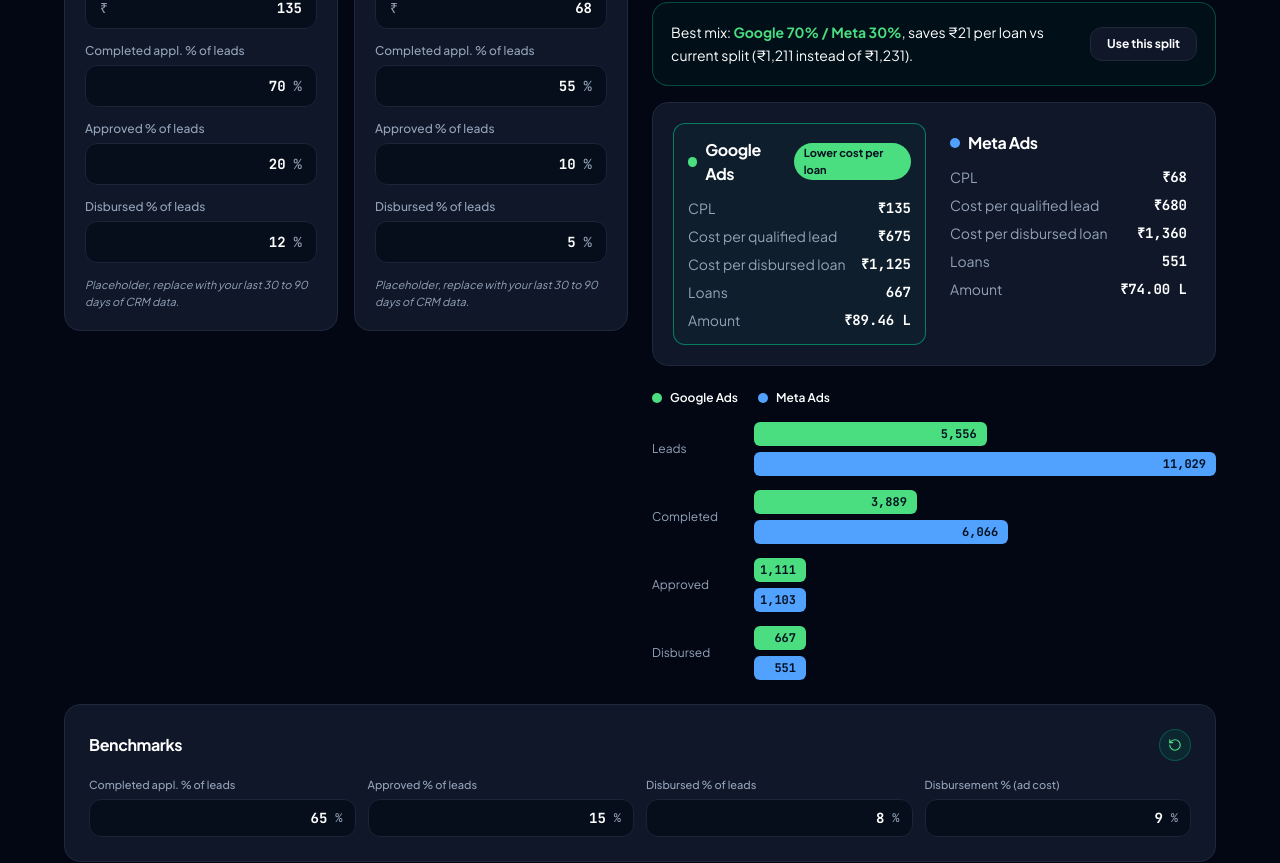
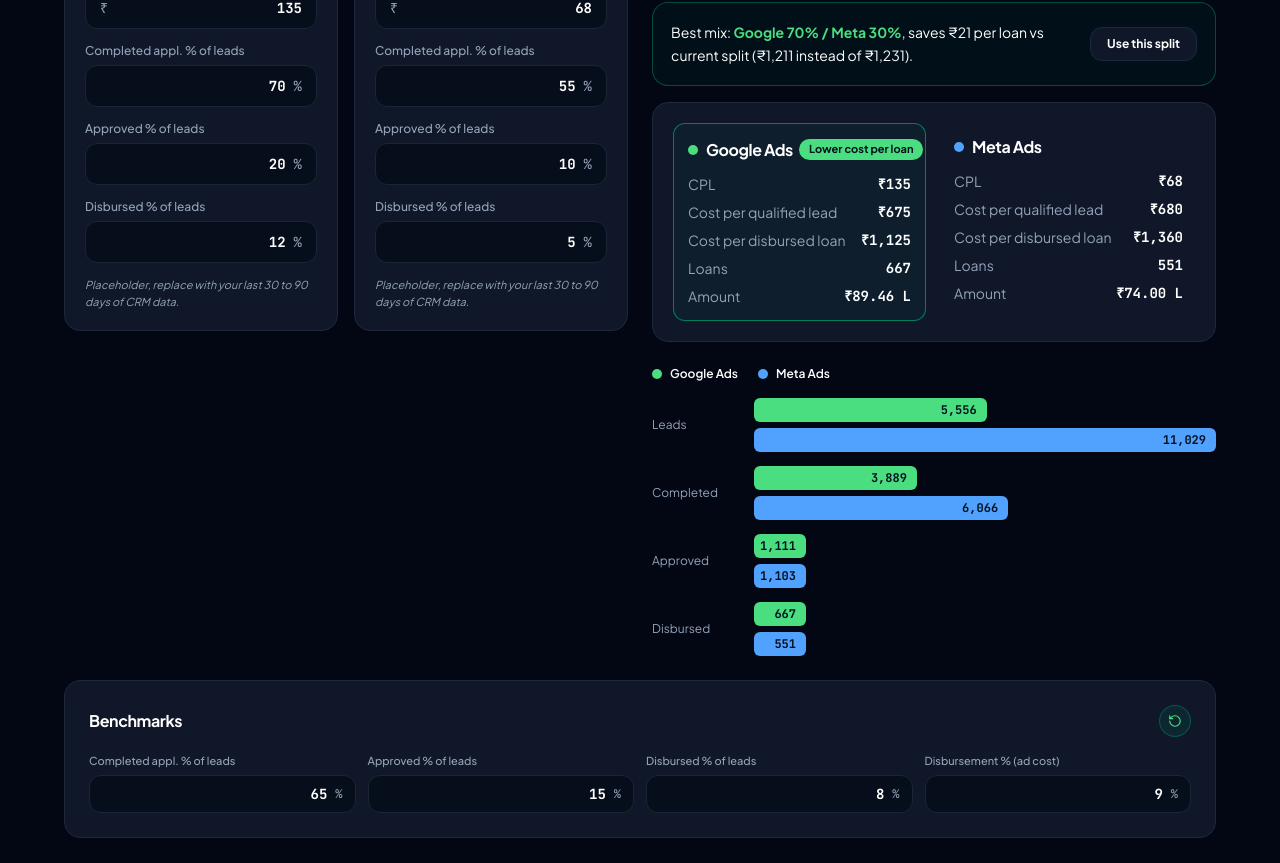
Before and after one commit to Rudra-bdatech/Clients, a Next.js app: page /calculator in a window 1280 px wide. Shown: the part 780-1643 px from the top of the page. Built offline with nearby package versions, Linux system fonts and the light colour scheme.

Commit message:
style(calculator): prevent badge and channel name wrapping on Google Ads card with whitespace-nowrap and shrink-0

```diff
--- a/src/app/calculator/page.tsx
+++ b/src/app/calculator/page.tsx
@@ -945,17 +945,17 @@ export default function CalculatorPage() {
                       key={ch.key}
                       className={
                         isBest
-                          ? "rounded-xl border border-emerald-500/60 p-3.5 space-y-2 bg-emerald-500/5"
-                          : "p-2 space-y-2"
+                          ? "rounded-xl border border-emerald-500/60 p-3 sm:p-3.5 space-y-2 bg-emerald-500/5"
+                          : "p-3 space-y-2"
                       }
                     >
-                      <div className="flex items-center justify-between gap-2 pb-1">
-                        <div className="flex items-center gap-2">
-                          <span className={`w-2.5 h-2.5 rounded-full ${ch.dot}`} />
-                          <h3 className="font-bold text-base">{ch.name}</h3>
+                      <div className="flex items-center justify-between gap-1.5 pb-1">
+                        <div className="flex items-center gap-1.5 sm:gap-2 shrink-0 min-w-0">
+                          <span className={`w-2.5 h-2.5 rounded-full shrink-0 ${ch.dot}`} />
+                          <h3 className="font-bold text-sm sm:text-base whitespace-nowrap">{ch.name}</h3>
                         </div>
                         {isBest && (
-                          <span className="px-2.5 py-0.5 rounded-full bg-[#4ade80] text-[#04101f] text-[11px] font-bold">
+                          <span className="shrink-0 whitespace-nowrap px-2 sm:px-2.5 py-0.5 rounded-full bg-[#4ade80] text-[#04101f] text-[10px] sm:text-[11px] font-bold">
                             Lower cost per loan
                           </span>
                         )}
@@ -1216,7 +1216,7 @@ export default function CalculatorPage() {
                       gMetrics.costPerDisbursedLoan -
                         mMetrics.costPerDisbursedLoan
                     ) > 5 && (
-                    <span className="px-2 py-0.5 rounded-full bg-[#4ade80] text-[#04101f] text-[10px] font-bold">
+                    <span className="shrink-0 whitespace-nowrap px-2 py-0.5 rounded-full bg-[#4ade80] text-[#04101f] text-[10px] font-bold">
                       Lower cost per loan
                     </span>
                   )}
@@ -1298,7 +1298,7 @@ export default function CalculatorPage() {
                       gMetrics.costPerDisbursedLoan -
                         mMetrics.costPerDisbursedLoan
                     ) > 5 && (
-                    <span className="px-2 py-0.5 rounded-full bg-[#4ade80] text-[#04101f] text-[10px] font-bold">
+                    <span className="shrink-0 whitespace-nowrap px-2 py-0.5 rounded-full bg-[#4ade80] text-[#04101f] text-[10px] font-bold">
                       Lower cost per loan
                     </span>
                   )}
```
